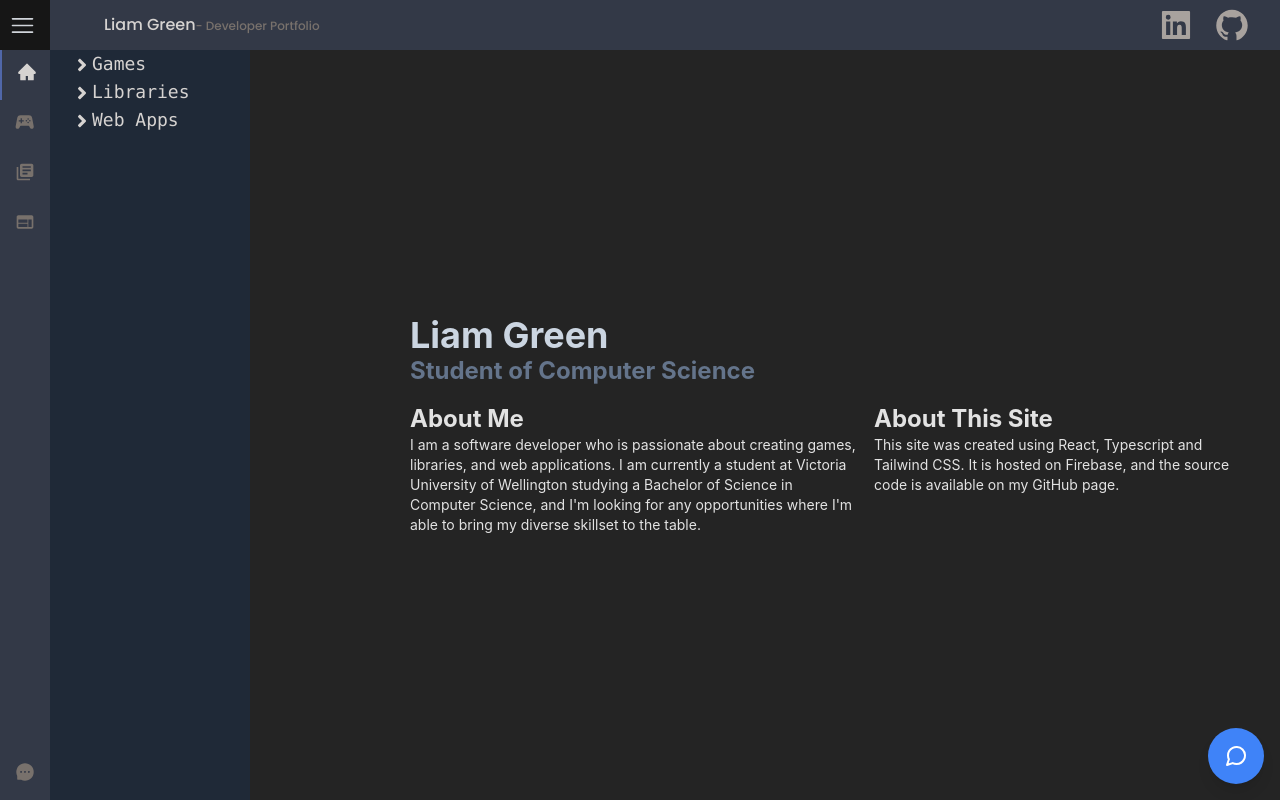
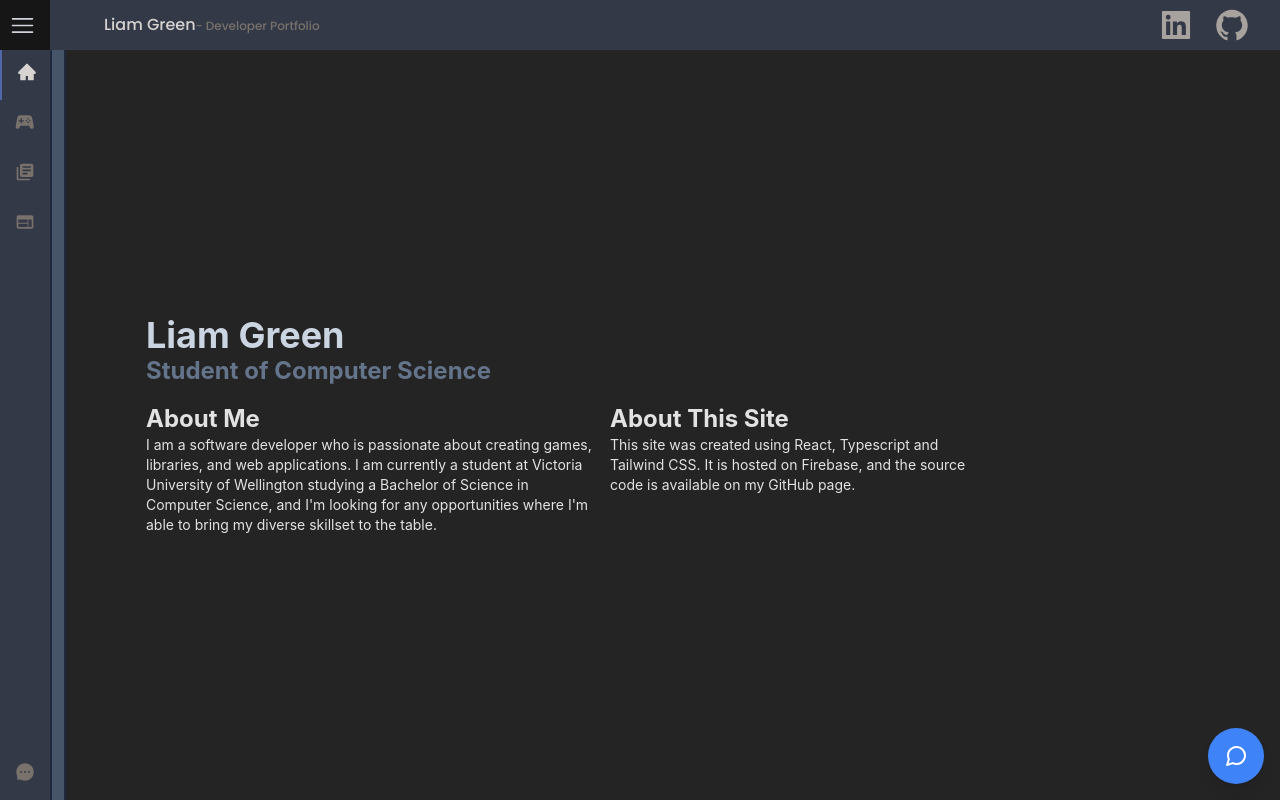
Before and after one commit to imrealnow/PortfolioSite, a React (Vite) app in the folder PortfolioSite/: page /home in a window 1280 px wide. Built offline with nearby package versions, Linux system fonts and the light colour scheme; some icons are missing.

Commit message:
improved dragable drawer behaviour

```diff
--- a/PortfolioSite/src/components/Navbar.tsx
+++ b/PortfolioSite/src/components/Navbar.tsx
@@ -7,16 +7,11 @@ import { openFileItem } from "../atoms/openFileItem";
 
 interface NavbarProps {
 	active: boolean;
-	projectHierarchyWidth: number;
+	slidingBarRef: React.RefObject<HTMLDivElement>;
 	icon: React.ReactNode;
 }
 
-const Navbar = ({ active, icon, projectHierarchyWidth }: NavbarProps) => {
-	const widthStyle: () => CSS.Properties = () => {
-		return {
-			width: active ? `${projectHierarchyWidth}px` : "0px",
-		};
-	};
+const Navbar = ({ active, icon, slidingBarRef }: NavbarProps) => {
 	const currentFile: FileItem<any> | null =
 		useRecoilValue<FileItem<any> | null>(openFileItem);
 	return (
@@ -33,8 +28,12 @@ const Navbar = ({ active, icon, projectHierarchyWidth }: NavbarProps) => {
 					<div className="flex flex-1 justify-between">
 						{/* Black sliding bar on menu open */}
 						<div
-							className={`fixed top-0 left-[50px] bg-[#293b55] transition-width duration-300 ease-in-out h-[50px] z-40`}
-							style={widthStyle()}
+							className={`fixed top-0 w-0 left-[50px] bg-[#293b55] h-[50px] duration-300 z-40`}
+							ref={slidingBarRef}
+							style={{
+								transitionProperty: "width",
+								transitionTimingFunction: "ease-in-out",
+							}}
 						/>
 						<a
 							href="/"
--- a/PortfolioSite/src/components/ProjectHierarchy.tsx
+++ b/PortfolioSite/src/components/ProjectHierarchy.tsx
@@ -1,7 +1,5 @@
 import React from "react";
-import { useRef, useState } from "react";
 import { Disclosure } from "@headlessui/react";
-import { useMove } from "@react-aria/interactions";
 import {
 	FileItem,
 	FileType,
@@ -13,7 +11,6 @@ import IconForFileType from "./IconForFileType";
 import { openFileItem } from "../atoms/openFileItem";
 import { useSetRecoilState, useRecoilState } from "recoil";
 import { useNavigate } from "react-router-dom";
-import type * as CSS from "csstype";
 
 const FileItemComponent: React.FC<{ file: FileItem }> = ({ file }) => {
 	const [openFile, setOpenFile] = useRecoilState(openFileItem);
--- a/PortfolioSite/src/views/BasePage.tsx
+++ b/PortfolioSite/src/views/BasePage.tsx
@@ -1,4 +1,4 @@
-import React from "react";
+import React, { useRef } from "react";
 import { useState } from "react";
 import { useMove } from "@react-aria/interactions";
 import { Navbar, Sidebar } from "../components";
@@ -9,7 +9,6 @@ import { FileView } from "../components/FileView";
 import { FaFaceSmile } from "react-icons/fa6";
 import RandomFace from "../components/RandomFace";
 import type * as CSS from "csstype";
-import { set } from "firebase/database";
 
 interface BaseProps {
 	title: string;
@@ -23,25 +22,39 @@ const Base = ({ children, projectHierarchy }: BaseProps) => {
 	const [active, setActive] = useState(false);
 	const [dragging, setDragging] = useState(false);
 	const [dragX, setDragX] = useState(0);
-	const [mainLeft, setMainLeft] = useState(0);
 	const [face, setFace] = useState<React.ReactNode>(<FaFaceSmile />);
 
 	const projectHierarchyWidth: () => number = () => {
 		return Math.min(768, Math.max(200, window.screen.width * 0.2));
 	};
+	const mainRef = useRef<HTMLElement>(null);
+	const slidingBarRef = useRef<HTMLDivElement>(null);
 
 	const dragOpenThreshold = projectHierarchyWidth() / 3;
 	const dragCloseThreshold = -projectHierarchyWidth() / 4;
 
 	const toggleActive: (active: boolean) => void = (prev) => {
 		setActive(!prev);
-		setMainLeft(mainLeftBase(!prev));
+		setMainRefLeft(mainLeftBase(!prev));
 		setTimeout(() => {
 			setFace(RandomFace({}));
 		}, 50);
 		setTimeout(() => {
 			setFace(<FaFaceSmile />);
 		}, 700);
+	};
+
+	const setMainRefLeft: (left: number) => void = (left) => {
+		if (mainRef.current !== null) {
+			mainRef.current.style.left = left + "px";
+		}
+		if (slidingBarRef.current !== null) {
+			slidingBarRef.current.style.width =
+				left + projectHierarchyWidth() + "px";
+			if (dragging) {
+				slidingBarRef.current.style.transitionDuration = "0s";
+			}
+		}
 	};
 
 	const contentStyle: () => Style = () => {
@@ -70,7 +83,7 @@ const Base = ({ children, projectHierarchy }: BaseProps) => {
 		onMove(e) {
 			setDragX((prev) => prev + e.deltaX);
 			setDragging(true);
-			setMainLeft(
+			setMainRefLeft(
 				Math.min(
 					0,
 					Math.max(
@@ -88,7 +101,11 @@ const Base = ({ children, projectHierarchy }: BaseProps) => {
 			) {
 				toggleActive(active);
 			} else {
-				setMainLeft(mainLeftBase(active));
+				setMainRefLeft(mainLeftBase(active));
+			}
+			setDragX(0);
+			if (slidingBarRef.current !== null) {
+				slidingBarRef.current.style.transitionDuration = "0.3s";
 			}
 		},
 	});
@@ -107,16 +124,17 @@ const Base = ({ children, projectHierarchy }: BaseProps) => {
 				<Navbar
 					active={active}
 					icon={face}
-					projectHierarchyWidth={projectHierarchyWidth()}
+					slidingBarRef={slidingBarRef}
 				/>
-				<div
+				<main
 					className={`fixed top-0 left-0 pt-[50px] h-full flex flex-row place-items-center justify-start`}
+					ref={mainRef}
 					style={{
 						transitionProperty: "left",
 						transitionDuration: `${dragging ? "0s" : "0.3s"}`,
 						transitionTimingFunction: "ease-in-out",
 						width: `calc(100vw + ${projectHierarchyWidth()}px)})`,
-						left: `${mainLeft}px`,
+						left: `${-projectHierarchyWidth()}px`,
 					}}
 				>
 					<ProjectHierarchyComponent
@@ -125,7 +143,8 @@ const Base = ({ children, projectHierarchy }: BaseProps) => {
 						dragHandleSlot={
 							<div
 								{...moveProps}
-								className="w-20 h-full z-20 opacity-0"
+								className="w-4 h-full bg-slate-600 border-slate-800 border-l-2 border-r-2 box-border z-20 cursor-pointer touch-none"
+								content=""
 							/>
 						}
 					/>
@@ -137,7 +156,7 @@ const Base = ({ children, projectHierarchy }: BaseProps) => {
 					>
 						{children ? children : <FileView />}
 					</div>
-				</div>
+				</main>
 			</div>
 		</>
 	);
```
